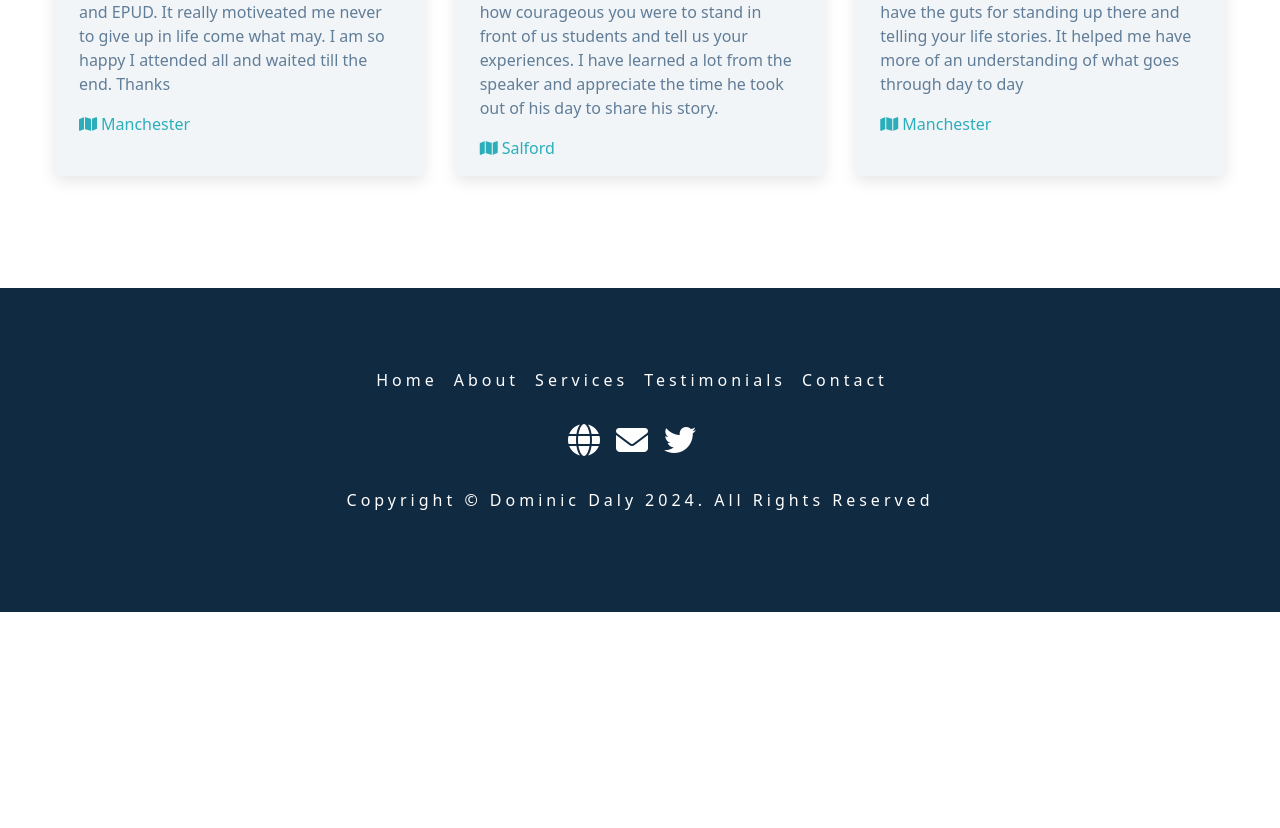
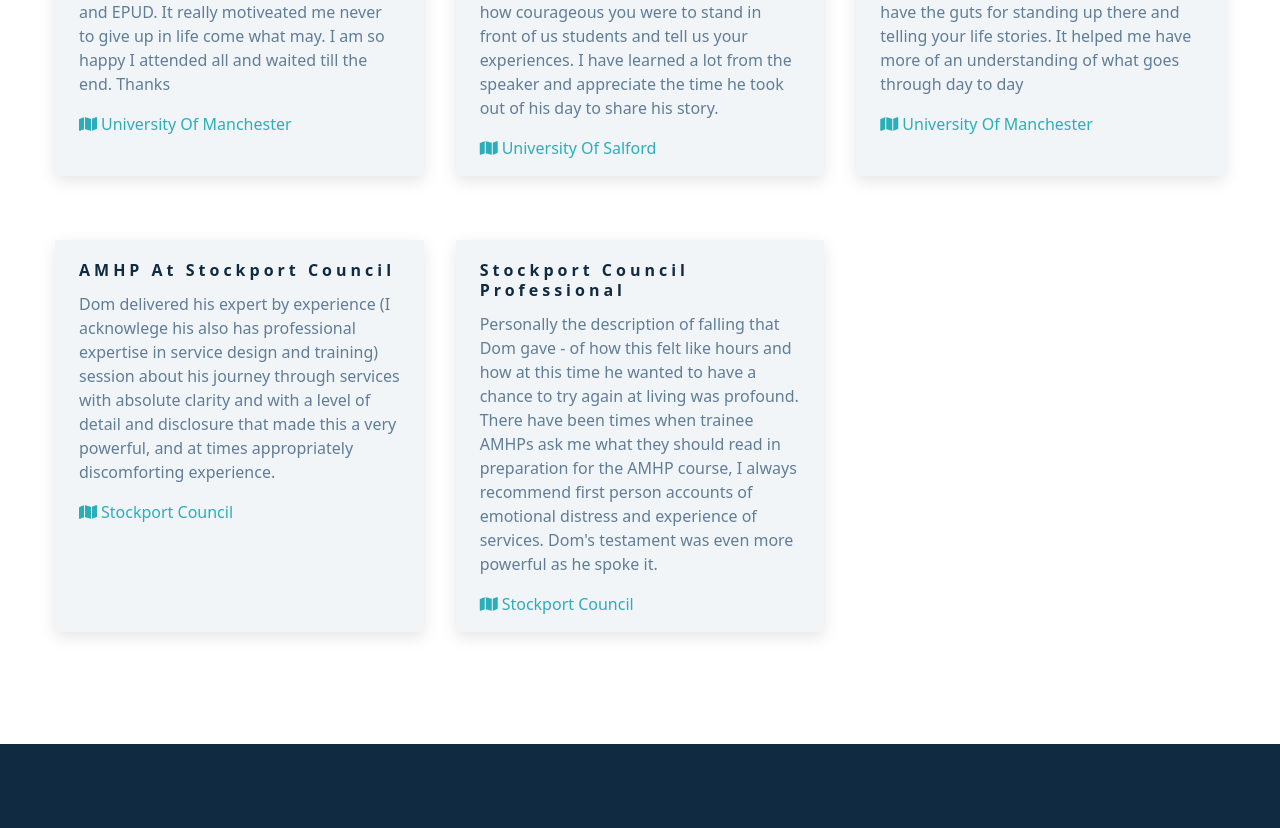
Before and after one commit to killerbean3/BetterFutureUK-React, a React (Create React App) app: page / in a window 1280 px wide. Shown: the part 2685-3513 px from the top of the page. Before the commit the page ends 3297 px from the top, so only its background shows below. Built offline with nearby package versions, Linux system fonts and the light colour scheme.

Commit message:
Update data.js

```diff
--- a/src/data.js
+++ b/src/data.js
@@ -49,36 +49,48 @@ Dom was very courageous to stand up and speak to students whom he had never met,
 Dom was truly brilliant and his passionate and clear account of his own struggles was very insightful for all of us .
 I was very grateful for Doms's account and it has given so many students a better insight and will help them understand individuals better and help that gain a better quality of care.
 I would highly recommend Dom to speak as his experiences can only help devlop a greater understanding`,
-    location: "Salford",
+    location: "University of Salford",
   },
   {
     id: 2,
     title: "University Student",
     info: ` It was a great benefit to hear from all the speakers about their experiences with different mental health conditions and the experiences they have had with services, stigma, community resources, and various coping mechanisms that have been helpful. It also helped to highlight and reinforce the impact that the attitude and actions of people involved in the care of a person can have on a person's experience of services/interactions. Thank you again for putting it together, and to all the speakers for taking the time to speak to us, share their experiences, and answer our questions.`,
-    location: "Salford",
+    location: "University of Salford",
   },
   {
     id: 3,
     title: "University Student",
     info: ` I absolutely loved this and it was so insightful into what people actually live with on a day-to-day basis, not only in a hospital setting. You were amazing and I'm grateful you took time out of your day to come and speak with us and were so open to any and all questions that were asked at the end. Thank you for organizing this week, I'd recommend it to anyone in other years that have the chance to go to it.`,
-    location: "Manchester",
+    location: "University of Manchester",
   },
   {
     id: 4,
     title: "University Student",
     info: ` Amazing! Amazing! Amazing!!! It was highly informative. It enhanced my understanding on depression, self harm and EPUD. It really motiveated me never to give up in life come what may. I am so happy I attended all and waited till the end. Thanks`,
-    location: "Manchester",
+    location: "University of Manchester",
   },
   {
     id: 5,
     title: "University Student",
     info: ` Thanks for attending university this week to give us insight into your experiences around mental health. I really appreciate how courageous you were to stand in front of us students and tell us your experiences. I have learned a lot from the speaker and appreciate the time he took out of his day to share his story.`,
-    location: "Salford",
+    location: "University of Salford",
   },
   {
     id: 6,
     title: "University Student",
     info: ` Loved this week and thank you are taking the time out of your day to come and speak to us. It was very insightful you have the guts for standing up there and telling your life stories. It helped me have more of an understanding of what goes through day to day`,
-    location: "Manchester",
+    location: "University of Manchester",
+  },
+  {
+    id: 7,
+    title: "AMHP at Stockport Council",
+    info: ` Dom delivered his expert by experience (I acknowlege his also has professional expertise in service design and training) session about his journey through services with absolute clarity and with a level of detail and disclosure that made this a very powerful, and at times appropriately discomforting experience.`,
+    location: "Stockport Council",
+  },
+  {
+    id: 8,
+    title: "Stockport Council Professional",
+    info: ` Personally the description of falling that Dom gave - of how this felt like hours and how at this time he wanted to have a chance to try again at living was profound. There have been times when trainee AMHPs ask me what they should read in preparation for the  AMHP course, I always recommend first person accounts of emotional distress and experience of services. Dom's testament was even more powerful as he spoke it.`,
+    location: "Stockport Council",
   },
 ];
```
